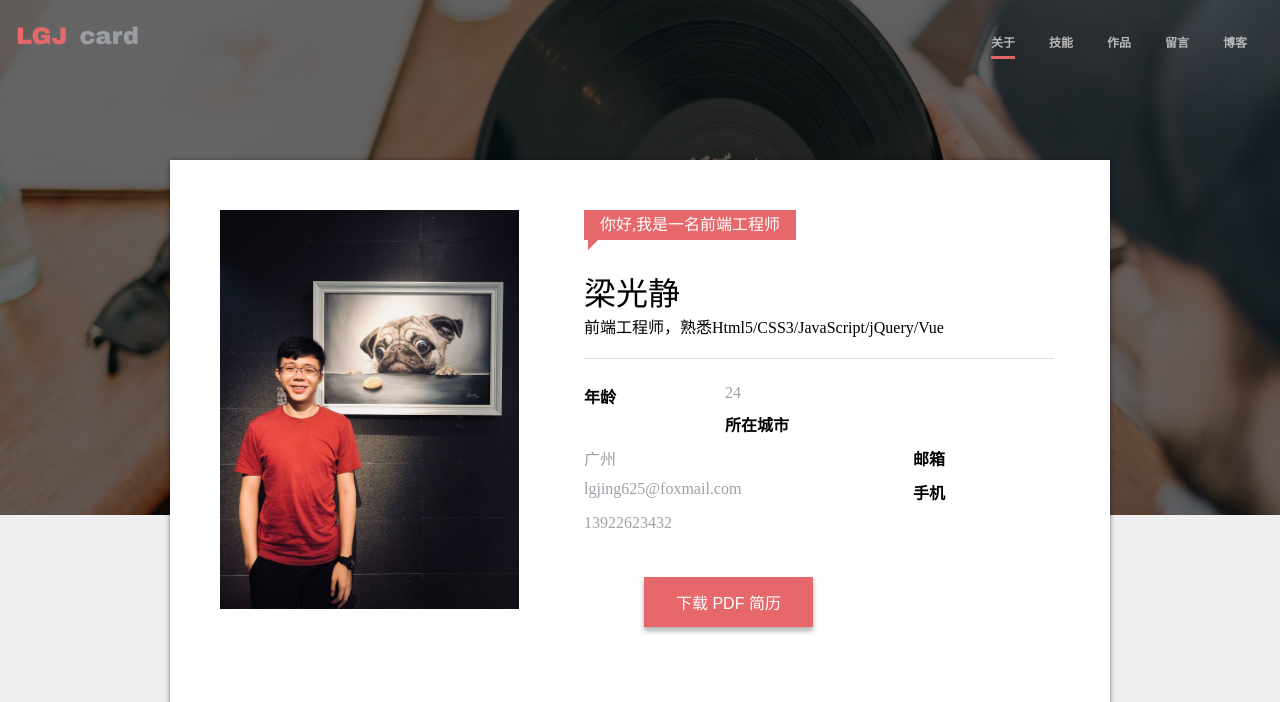
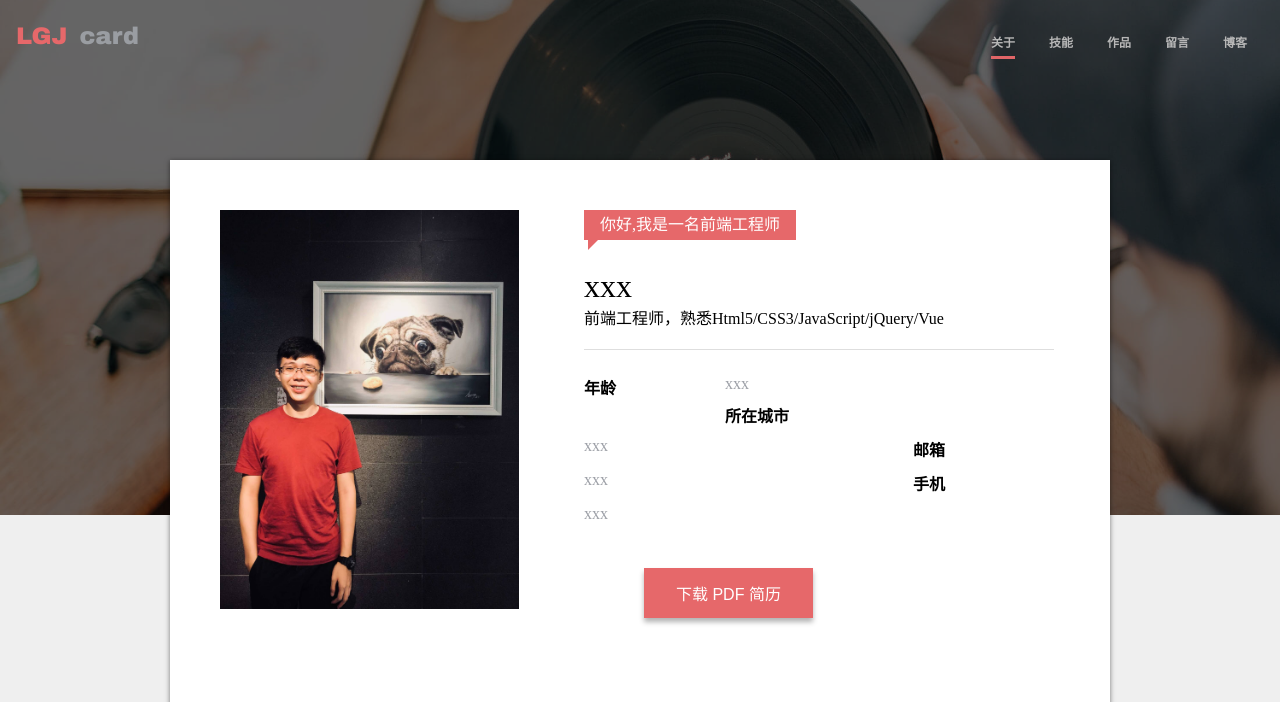
Before and after one commit to jing625/myResume, a plain HTML site: page index.html in a window 1280 px wide. Shown: the top 702 px of the page. Drawn offline with nearby package versions, Linux system fonts and the light colour scheme; a script that the page names is missing.

Commit message:
Update index.html
更新

```diff
--- a/index.html
+++ b/index.html
@@ -83,18 +83,18 @@
                     <span class="welcome">你好,我是一名前端工程师
                         <span class="triangle"></span>
                     </span>
-                    <h1>梁光静</h1>
+                    <h1>xxx</h1>
                     <p>前端工程师，熟悉Html5/CSS3/JavaScript/jQuery/Vue</p>
                     <hr>
                     <dl>
                         <dt>年龄</dt>
-                        <dd>24</dd>
+                        <dd>xxx</dd>
                         <dt>所在城市</dt>
-                        <dd>广州</dd>
+                        <dd>xxx</dd>
                         <dt>邮箱</dt>
-                        <dd>lgjing625@foxmail.com</dd>
+                        <dd>xxx</dd>
                         <dt>手机</dt>
-                        <dd>13922623432</dd>
+                        <dd>xxx</dd>
                     </dl>
                     <div class="downloadResume-wrapper">
                         <a href="./梁光静-面试前端工程师.pdf" target="_blank" download>
```
